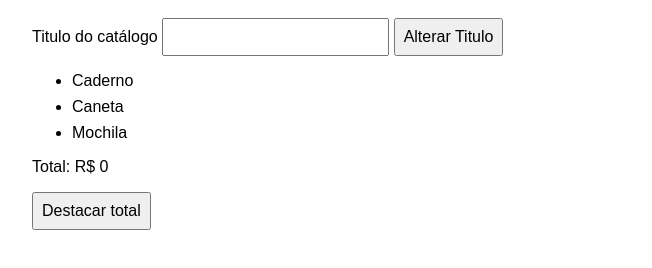
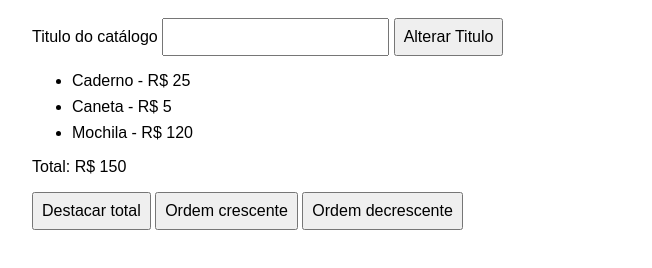
Before and after one commit to DG-Bruno/superdev-js, a plain HTML site: page dom/index.html in a window 1280 px wide. Shown: the part 80-348 px from the top of the page, without its empty margins (258-910 px from the left). Drawn offline with Linux system fonts and the light colour scheme.

Commit message:
feat: terminado atividades javascript

```diff
--- a/dom/index.html
+++ b/dom/index.html
@@ -23,6 +23,9 @@
 
     <p id="total">Total: R$ 0</p>
     <button id="destacar-total" type="button">Destacar total</button>
+
+    <button id="ordem-crescente" type="button">Ordem crescente</button>
+    <button id="ordem-decrescente" type="button">Ordem decrescente</button>
 </body>
 
 </html>
--- a/dom/script.js
+++ b/dom/script.js
@@ -13,26 +13,63 @@ botaoAlterar.addEventListener("click", () => {
         return;
     }
 
-                                         // Contém o valor atual do input
+    // Contém o valor atual do input
     titulo.textContent = inputNovoTitulo.value;
 });
 
 const totalElemento = document.querySelector("#total");
 const botaoDestacar = document.querySelector("#destacar-total");
+const lista = document.querySelector("#lista-produtos");
+const botaoOrdemCrescente = document.querySelector("#ordem-crescente");
+const botaoOrdemDecrescente = document.querySelector("#ordem-decrescente");
 
 botaoDestacar.addEventListener("click", () => {
     // Para aplicar uma classe CSS não precisa do ponto como tem no style.css
     totalElemento.classList.toggle("destaque");
 })
 
-const produtos = ["Caderno", "Caneta", "Mochila"];
+const produtos = [
+    { nome: "Caderno", preco: 25 },
+    { nome: "Caneta", preco: 5 },
+    { nome: "Mochila", preco: 120 }
+];
 
-const lista = document.querySelector("#lista-produtos");
+function exibirProdutos() {
+    lista.innerHTML = "";
 
-produtos.forEach((produto) => {
-    const item = document.createElement("li");
+    produtos.forEach((produto) => {
+        const item = document.createElement("li");
 
-    item.textContent = produto;
+        item.textContent = `${produto.nome} - R$ ${produto.preco}`;
 
-    lista.appendChild(item);
-})
+        lista.appendChild(item);
+    })
+};
+
+exibirProdutos();
+
+botaoOrdemCrescente.addEventListener("click", () => {
+    produtos.sort((a, b) => a.preco - b.preco);
+
+    exibirProdutos()
+});
+
+botaoOrdemDecrescente.addEventListener("click", () => {
+    produtos.sort((a, b) => b.preco - a.preco);
+
+    exibirProdutos()
+});
+
+const total = produtos.reduce((acumulador, produto) => {
+    return acumulador + produto.preco;
+}, 0);
+
+totalElemento.textContent = `Total: R$ ${total}`;
+
+
+//1. Exiba um item de lista para cada produto, com nome e preço.
+//2. Calcule o total com `reduce` e mostre-o na página.
+//3. Faça o botão de ordem crescente mostrar os produtos do menor para o maior preço.
+//4. Faça o botão de ordem decrescente mostrar os produtos do maior para o menor preço.
+//5. Mantenha a alteração do título e o destaque do total funcionando.
+//6. Garanta que repetir os cliques de ordenação não duplique os itens.
```
